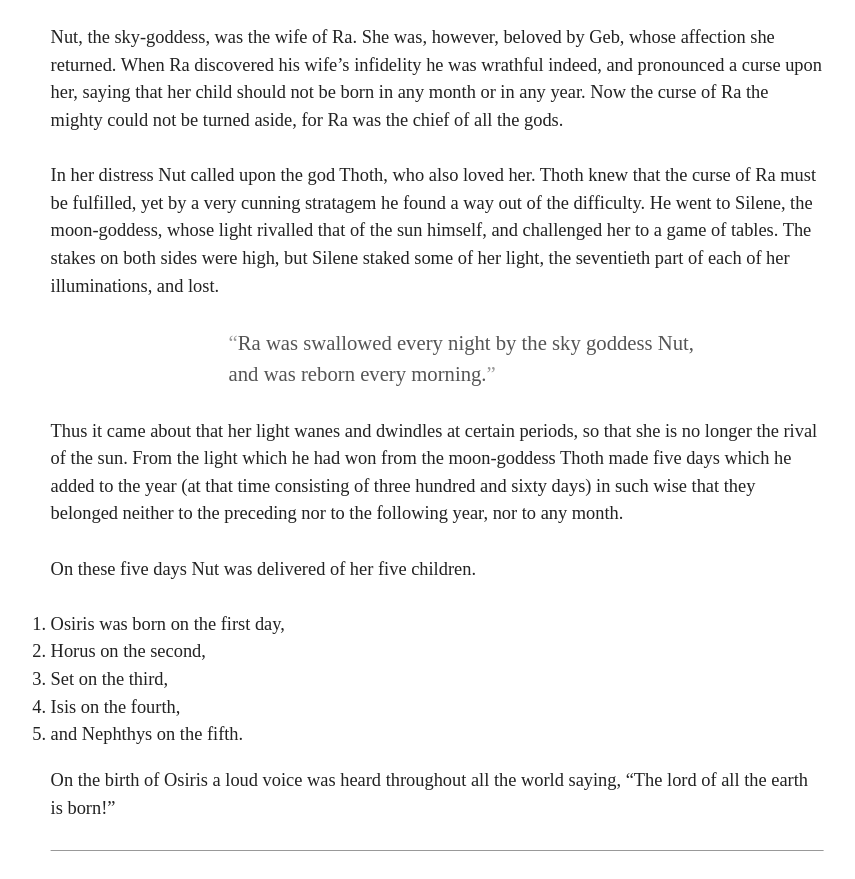
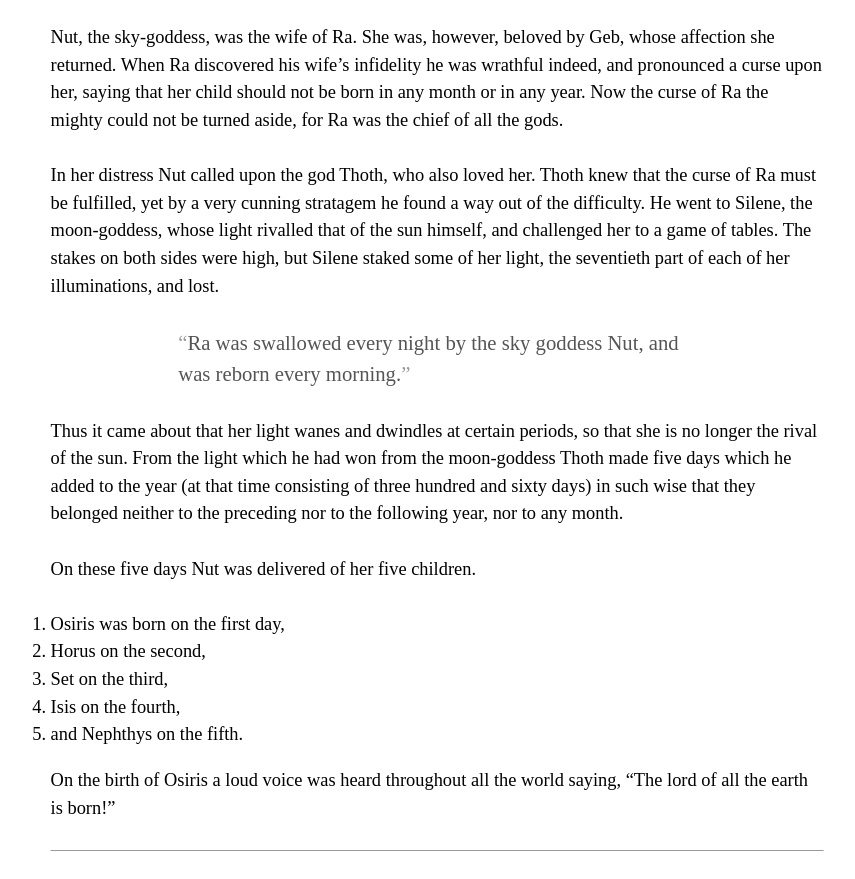
Before and after one commit to zhaojanelle/responsive-typography, a plain HTML site: page index.html in a window 1280 px wide. Shown: the part 109-988 px from the top of the page, without its empty margins (203-1058 px from the left). Drawn offline with Linux system fonts and the light colour scheme.

Commit message:
made fixes to media @90em

```diff
--- a/css/main.css
+++ b/css/main.css
@@ -10,7 +10,7 @@ html {
   -ms-text-size-adjust: 100%;
   -webkit-text-size-adjust: 100%;
   text-size-adjust: 100%;
-
+  font-family: "Crimson Text"
   color: #222;
 }
 
@@ -39,7 +39,7 @@ article > p:last-child {
 }
 
 blockquote {
-  max-width: 24em;
+  max-width: 25em;
   color: #555;
   font-size: 1.125rem;
 }
@@ -48,10 +48,14 @@ blockquote {
   color: #999;
 }
 
+@media only screen and (min-width: 90em) {
+
+}
+
 @media only screen and (min-width: 60em) {
 
   html {
-    font-size: 115%;
+    font-size: 1.15rem;
     line-height: 1.5;
   }
 
@@ -66,7 +70,7 @@ blockquote {
     margin: 0;
   }
 
-  p {
+  article p {
     margin: 0 0 1.5rem;
   }
 
@@ -74,7 +78,7 @@ blockquote {
     margin: 0 0 1.5rem;
   }
 
-  ol {
+  article ol {
     padding-left: 0;
   }
 
@@ -83,8 +87,9 @@ blockquote {
   }
 
   blockquote {
-    position: relative;;
+    position: relative;
     left: 50%;
     transform: translateX(-50%);
+    margin: 1.5rem 0;
   }
 }
```
